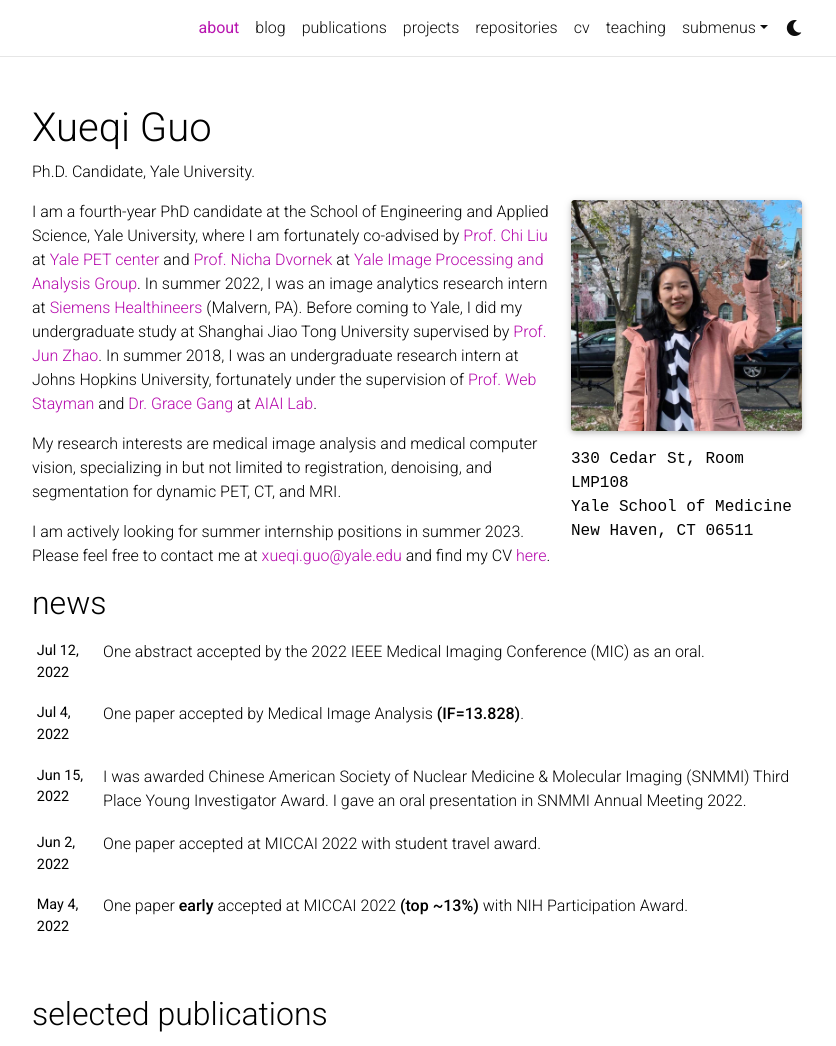
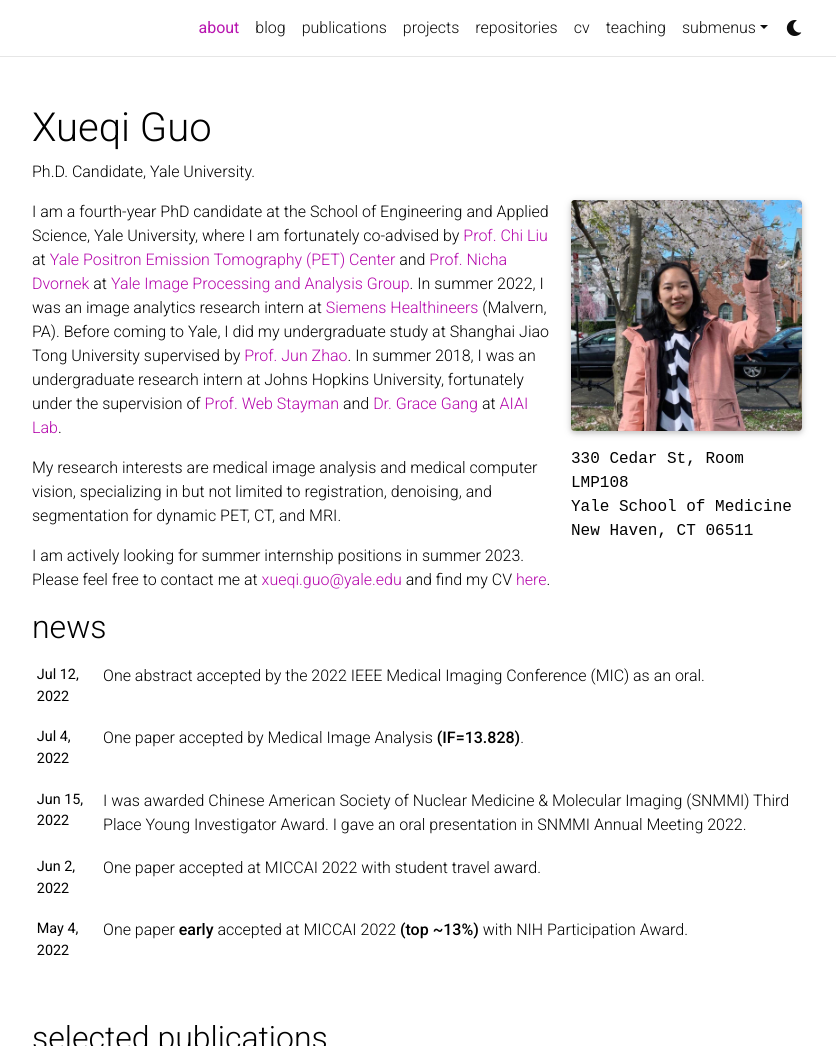
Before and after one commit to gxq1998/gxq1998.github.io, a Jekyll site: the page built from _pages/about.md, in a window 1280 px wide and 1359 px high, cut to the strip 0-1046 px from the top of the window. Shown: the whole strip, without its empty margins (223-1059 px from the left). Built offline with Jekyll 4.4.1, drawn with Linux system fonts in a browser that asks for light colours; full-size pictures stand in for the smaller copies a plugin makes; comment, search, counter and statistics services are not loaded; a style sheet for code colours, icons or effects is not loaded.

Commit message:
Update about.md

```diff
--- a/_pages/about.md
+++ b/_pages/about.md
@@ -18,7 +18,7 @@
 social: true  # includes social icons at the bottom of the page
 ---
 
-I am a fourth-year PhD candidate at the School of Engineering and Applied Science, Yale University, where I am fortunately co-advised by [Prof. Chi Liu](https://seas.yale.edu/faculty-research/faculty-directory/chi-liu) at [Yale PET center](https://medicine.yale.edu/pet/) and [Prof. Nicha Dvornek](http://www.hellonicha.com/) at [Yale Image Processing and Analysis Group](https://medicine.yale.edu/bioimaging/ipa/people/). In summer 2022, I was an image analytics research intern at [Siemens Healthineers](https://www.siemens-healthineers.com/) (Malvern, PA). Before coming to Yale, I did my undergraduate study at Shanghai Jiao Tong University supervised by [Prof. Jun Zhao](https://bme.sjtu.edu.cn/En/FacultyDetail/76). In summer 2018, I was an undergraduate research intern at Johns Hopkins University, fortunately under the supervision of [Prof. Web Stayman](https://www.bme.jhu.edu/people/faculty/j-webster-stayman/) and [Dr. Grace Gang](https://engineering.jhu.edu/faculty/grace-gang/) at [AIAI Lab](https://aiai.jhu.edu/).
+I am a fourth-year PhD candidate at the School of Engineering and Applied Science, Yale University, where I am fortunately co-advised by [Prof. Chi Liu](https://seas.yale.edu/faculty-research/faculty-directory/chi-liu) at [Yale Positron Emission Tomography (PET) Center](https://medicine.yale.edu/pet/) and [Prof. Nicha Dvornek](http://www.hellonicha.com/) at [Yale Image Processing and Analysis Group](https://medicine.yale.edu/bioimaging/ipa/people/). In summer 2022, I was an image analytics research intern at [Siemens Healthineers](https://www.siemens-healthineers.com/) (Malvern, PA). Before coming to Yale, I did my undergraduate study at Shanghai Jiao Tong University supervised by [Prof. Jun Zhao](https://bme.sjtu.edu.cn/En/FacultyDetail/76). In summer 2018, I was an undergraduate research intern at Johns Hopkins University, fortunately under the supervision of [Prof. Web Stayman](https://www.bme.jhu.edu/people/faculty/j-webster-stayman/) and [Dr. Grace Gang](https://engineering.jhu.edu/faculty/grace-gang/) at [AIAI Lab](https://aiai.jhu.edu/).
 
 My research interests are medical image analysis and medical computer vision, specializing in but not limited to registration, denoising, and segmentation for dynamic PET, CT, and MRI.
 
```
